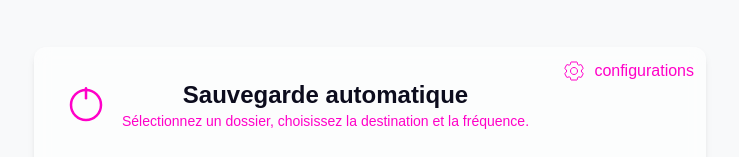
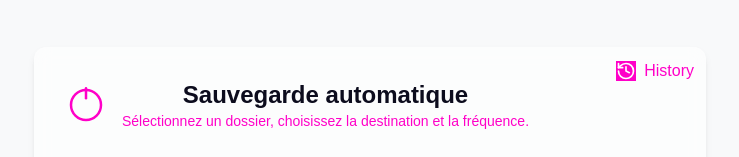
Before and after one commit to camara12-arth/scriptDeSauvegardeAuto, a React (Vite) app in the folder save_app/front-end/: page / in a window 1280 px wide. Shown: the part 208-365 px from the top of the page, without its empty margins (270-1009 px from the left). Built offline with nearby package versions, Linux system fonts and the light colour scheme.

Commit message:
ajout de la page history

```diff
--- a/save_app/front-end/src/App.tsx
+++ b/save_app/front-end/src/App.tsx
@@ -1,13 +1,16 @@
 
+import { useState } from 'react';
 import './App.css'
 import Sauvegarde from './components/sauvegarde'
+import History from './components/history';
 
 function App() {
-
+  const [vueHistory, setVueHistory] = useState(false);
 
   return (
     <>
-     <Sauvegarde />
+
+     {vueHistory?<History onVue={setVueHistory}/>:<Sauvegarde onVue={setVueHistory}/>}
     </>
   )
 }
--- /dev/null
+++ b/save_app/front-end/src/components/history.tsx
@@ -0,0 +1,38 @@
+import { useEffect } from "react";
+import useHistory from "../hooks/useHistory";
+import { HomeIcon } from "lucide-react";
+type HistoryProps = {
+    onVue: React.Dispatch<React.SetStateAction<boolean>>;
+}
+export default function History({onVue}:HistoryProps) {
+    const { history, getHistory } = useHistory();
+
+    useEffect(() => {
+        getHistory();
+    }, []);
+  return (
+    <div className="flex items-center justify-center min-h-screen bg-background text-foreground p-6">
+      <div className="relative w-full max-w-2xl bg-card/60 backdrop-blur rounded-xl shadow-lg p-8">
+             <button className="absolute top-3 right-3 flex items-center gap-2 text-primary cursor-pointer hover:text-primary/80 transition" onClick={()=>onVue(prev=>!prev)}>
+       <HomeIcon className="w-5 h-5 bg-primary text-primary-foreground" />
+       home
+      </button>
+        <h1 className="text-2xl font-bold mb-4">Historique des sauvegardes</h1>
+        {history.length === 0 ? (
+          <p className="text-sm text-secondary-foreground">Aucune sauvegarde effectuée pour le moment.</p>
+        ) : history.map((backup, index) => (
+          <div key={index} className="border-b border-border py-4">
+            <h2 className="text-lg font-semibold">{backup.filename}</h2>
+            <p className="text-sm text-secondary-foreground">Source: {backup.source}</p>
+            <p className="text-sm text-secondary-foreground">Destination: {backup.destination}</p>
+            <p className="text-sm text-secondary-foreground">Fréquence: {backup.frequency}</p>
+            <p className="text-sm text-secondary-foreground">Statut: {backup.status}</p>
+            <p className="text-sm text-secondary-foreground">Dernière sauvegarde: {backup.last_backup}</p>
+            <hr className="w-full bg-primary" />
+          </div>
+
+        ))}
+      </div>
+    </div>
+  );
+}
--- a/save_app/front-end/src/components/sauvegarde.tsx
+++ b/save_app/front-end/src/components/sauvegarde.tsx
@@ -1,7 +1,14 @@
 
+
+import { HistoryIcon } from "lucide-react";
 import useSauvegarde from "../hooks/useSauvegarde";
 
-export default function Sauvegarde() {
+type SauvegardeProps = {
+  onVue: React.Dispatch<React.SetStateAction<boolean>>;
+
+}
+
+export default function Sauvegarde({onVue}:SauvegardeProps) {
 
   const {
     sourceFiles,
@@ -9,7 +16,6 @@ export default function Sauvegarde() {
     recurrence,
     isLoading,
     handleSourceChange,
-    handleConfig,
     handleSubmit,
     setDestination,
     setRecurrence,
@@ -18,15 +24,9 @@ export default function Sauvegarde() {
   return (
     <div className="flex items-center justify-center min-h-screen bg-background text-foreground p-6">
       <div className="relative w-full max-w-2xl bg-card/60 backdrop-blur rounded-xl shadow-lg p-8">
-              <button className="absolute top-3 right-3 flex items-center gap-2 text-primary cursor-pointer hover:text-primary/80 transition" onClick={handleConfig}>
-        <svg
-          xmlns="http://www.w3.org/2000/svg" fill="none" viewBox="0 0 24 24" stroke="currentColor" className="w-6 h-6"
-        >
-          <path
-           d="M12 8.5C10.07 8.5 8.5 10.07 8.5 12C8.5 13.93 10.07 15.5 12 15.5C13.93 15.5 15.5 13.93 15.5 12C15.5 10.07 13.93 8.5 12 8.5ZM19.43 12.98C19.47 12.66 19.5 12.34 19.5 12C19.5 11.66 19.47 11.34 19.43 11.02L21.05 9.76C21.21 9.63 21.26 9.39 21.17 9.19L19.37 5.81C19.27 5.61 19.05 5.52 18.84 5.58L16.86 6.18C16.45 5.86 16.01 5.59 15.53 5.37L15.25 3.32C15.22 3.14 15.08 3 14.9 3H9.1C8.92 3 8.78 3.14 8.75 3.32L8.47 5.37C7.99 5.59 7.55 5.87 7.14 6.18L5.16 5.58C4.95 5.52 4.73 5.61 4.63 5.81L2.83 9.19C2.74 9.39 2.79 9.63 2.95 9.76L4.57 11.02C4.53 11.34 4.5 11.66 4.5 12C4.5 12.34 4.53 12.66 4.57 12.98L2.95 14.24C2.79 14.37 2.74 14.61 2.83 14.81L4.63 18.19C4.73 18.39 4.95 18.48 5.16 18.42L7.14 17.82C7.55 18.14 7.99 18.41 8.47 18.63L8.75 20.68C8.78 20.86 8.92 21 9.1 21H14.9C15.08 21 15.22 20.86 15.25 20.68L15.53 18.63C16.01 18.41 16.45 18.13 16.86 17.82L18.84 18.42C19.05 18.48 19.27 18.39 19.37 18.19L21.17 14.81C21.26 14.61 21.21 14.37 21.05 14.24L19.43 12.98Z"
-          />
-        </svg>
-        configurations
+              <button className="absolute top-3 right-3 flex items-center gap-2 text-primary cursor-pointer hover:text-primary/80 transition" onClick={()=>onVue(prev=>!prev)}>
+       <HistoryIcon className="w-5 h-5 bg-primary text-primary-foreground" />
+       History
       </button>
           {/* header de l'app (tu pourra creer le composant Header) */}
         <div className="flex items-center gap-4 mb-6">
--- /dev/null
+++ b/save_app/front-end/src/hooks/useHistory.tsx
@@ -0,0 +1,20 @@
+import { useState } from "react";
+import type { BackupType } from "../types";
+import axios from "axios";
+
+export default function useHistory() {
+const [history, setHistory] = useState<BackupType[]>([]);
+
+const getHistory = async () => {
+    await axios.get("http://127.0.0.1:5000/api/history").then((response) => {
+        setHistory(response.data.history);
+    }).catch((error) => {
+        console.error("Erreur lors de la récupération de l'historique:", error);
+        alert("Une erreur est survenue lors de la récupération de l'historique.");
+    });
+}
+return {
+    history,
+    getHistory,
+};
+}
--- a/save_app/front-end/src/hooks/useSauvegarde.tsx
+++ b/save_app/front-end/src/hooks/useSauvegarde.tsx
@@ -18,12 +18,6 @@ export default function useSauvegarde() {
 };
 
 
-
-
-
-  const handleConfig = () => {
-    alert("Fonctionnalité de configuration à venir !");
-  };
 
   const handleSubmit = async () => {
     if (!sourceFiles) {
@@ -64,7 +58,6 @@ export default function useSauvegarde() {
     recurrence,
     isLoading,
     handleSourceChange,
-    handleConfig,
     handleSubmit,
     setDestination,
     setRecurrence,
```
Also changed, not shown: 1 other file (tests, documents, lock files or other folders).
